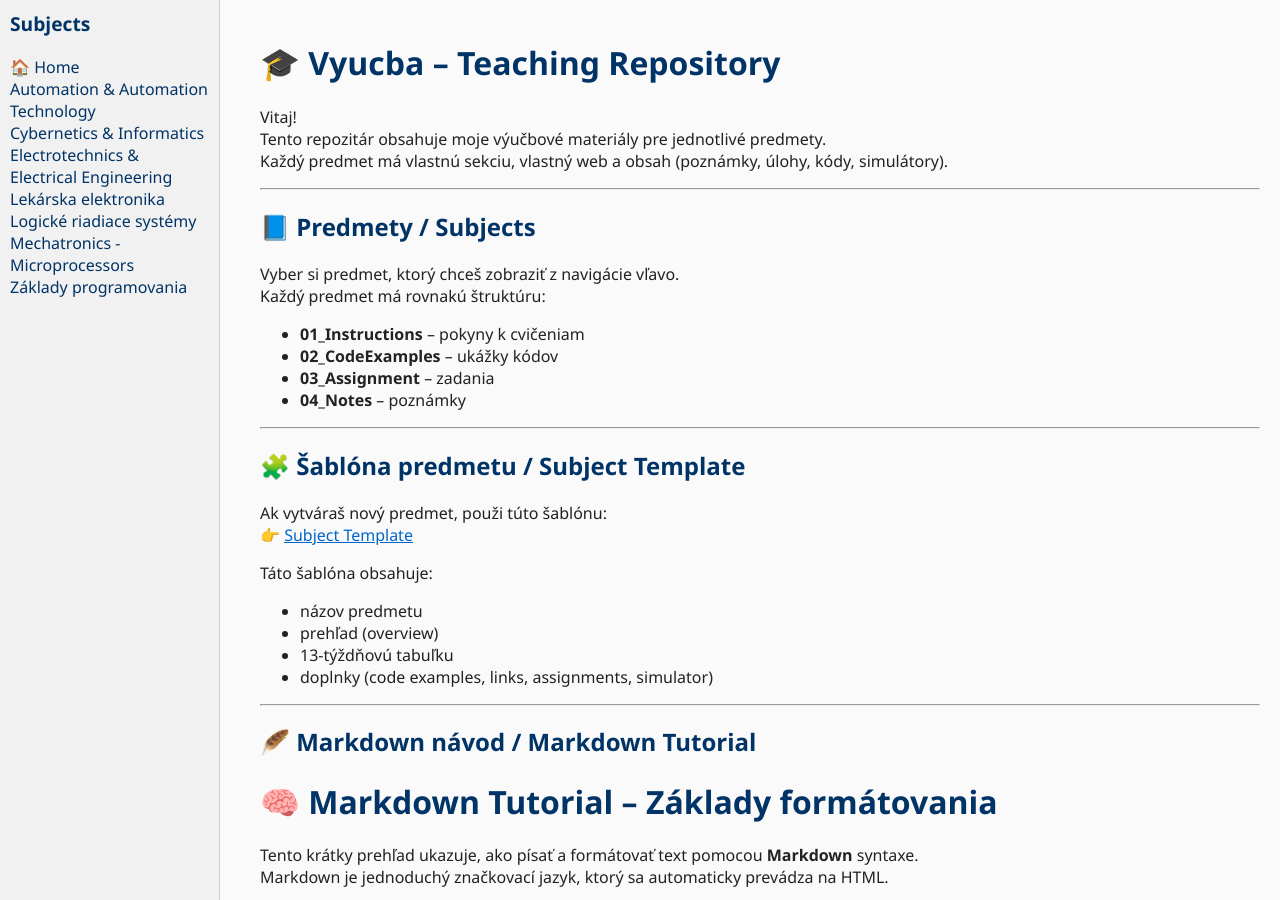
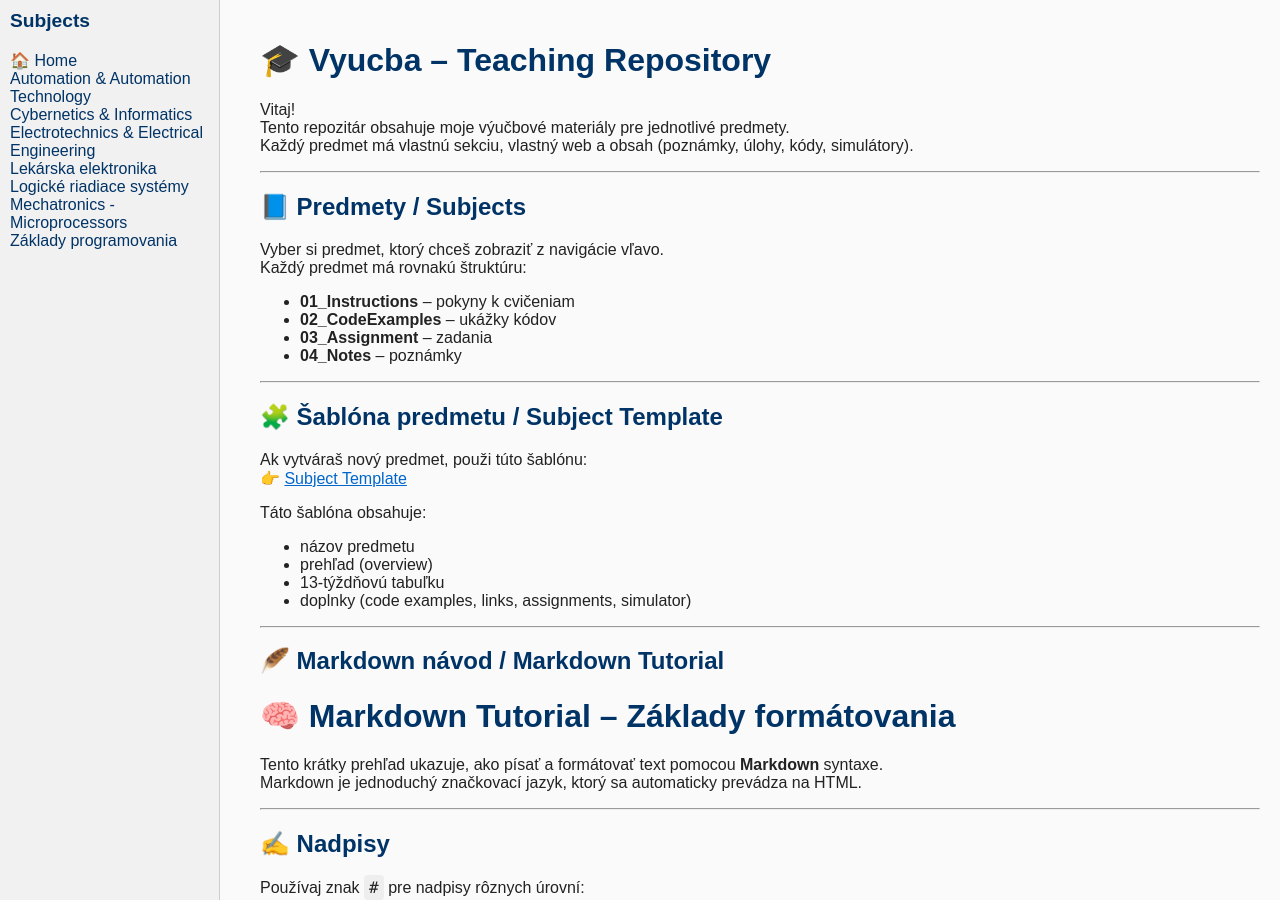
Before and after one commit to robertrakay/vyucba, a Jekyll site: the page built from index.md, in a window 1280 px wide and 900 px high. Built offline with Jekyll 4.4.1, drawn with Linux system fonts in a browser that asks for light colours.

Commit message:
Update default.html

```diff
--- a/_layouts/default.html
+++ b/_layouts/default.html
@@ -7,12 +7,17 @@
   <link rel="stylesheet" href="{{ '/assets/style.css' | relative_url }}">
 </head>
 
-<body>
+<body style="margin:0; font-family: sans-serif;">
 
   {% if page.show_sidebar %}
-  <aside id="side-panel">
+  <!-- 🧭 Bočný panel -->
+  <div id="side-panel"
+       style="position: fixed; top:0; left:0; bottom:0;
+              width:220px; background:#f1f1f1;
+              padding:10px; box-sizing:border-box;
+              border-right:1px solid #ccc; overflow-y:auto;">
     <h3>Subjects</h3>
-    <ul>
+    <ul style="list-style:none; padding:0; margin:0;">
       <li><a href="{{ '/' | relative_url }}">🏠 Home</a></li>
       <li><a href="{{ '/Automation_and_automation_technology/' | relative_url }}">Automation & Automation Technology</a></li>
       <li><a href="{{ '/Cybernetics_and_Informatics/' | relative_url }}">Cybernetics & Informatics</a></li>
@@ -22,12 +27,13 @@
       <li><a href="{{ '/Mechatronics_-_Microprocessors/' | relative_url }}">Mechatronics - Microprocessors</a></li>
       <li><a href="{{ '/Základy_programovania_-_Programming_Technics/' | relative_url }}">Základy programovania</a></li>
     </ul>
-  </aside>
+  </div>
   {% endif %}
 
-  <main class="{% if page.show_sidebar %}with-sidebar{% endif %}">
+  <!-- 🧱 Hlavný obsah -->
+  <div style="margin-left:{% if page.show_sidebar %}240px{% else %}0{% endif %}; padding:20px; min-height:100vh;">
     {{ content }}
-  </main>
+  </div>
 
 </body>
 </html>
```
